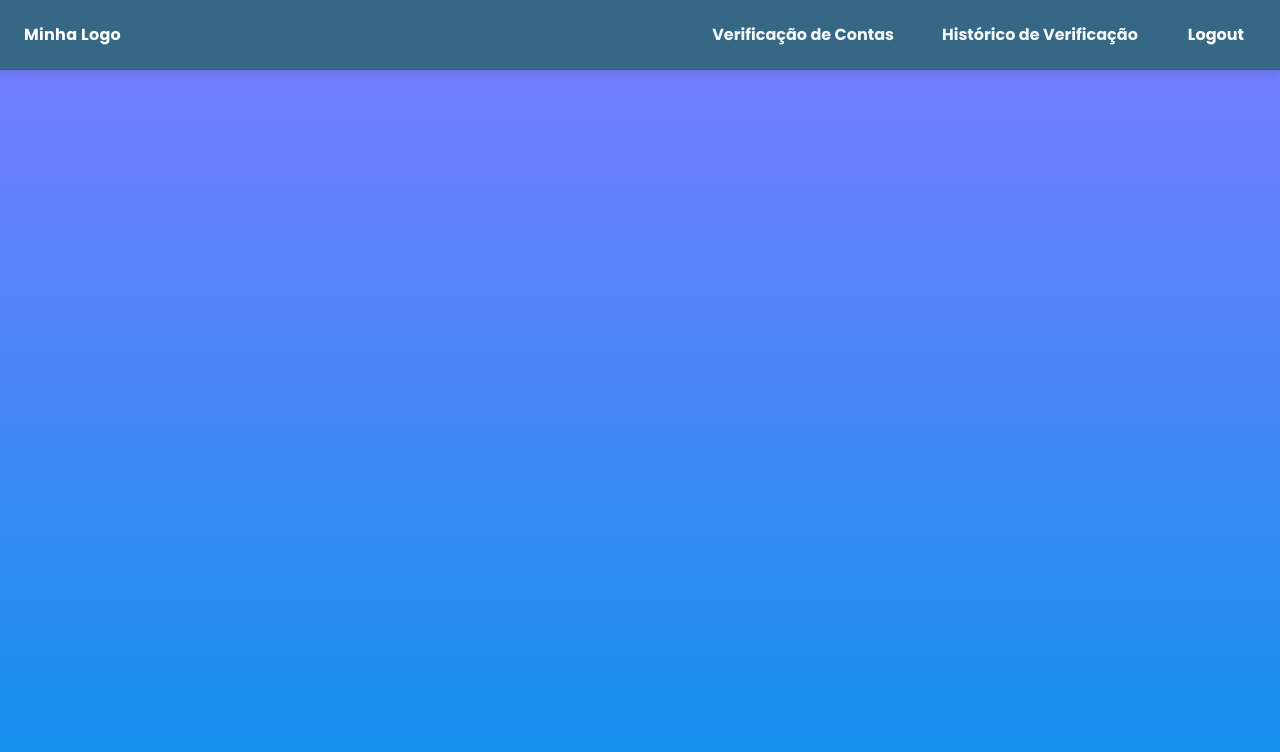
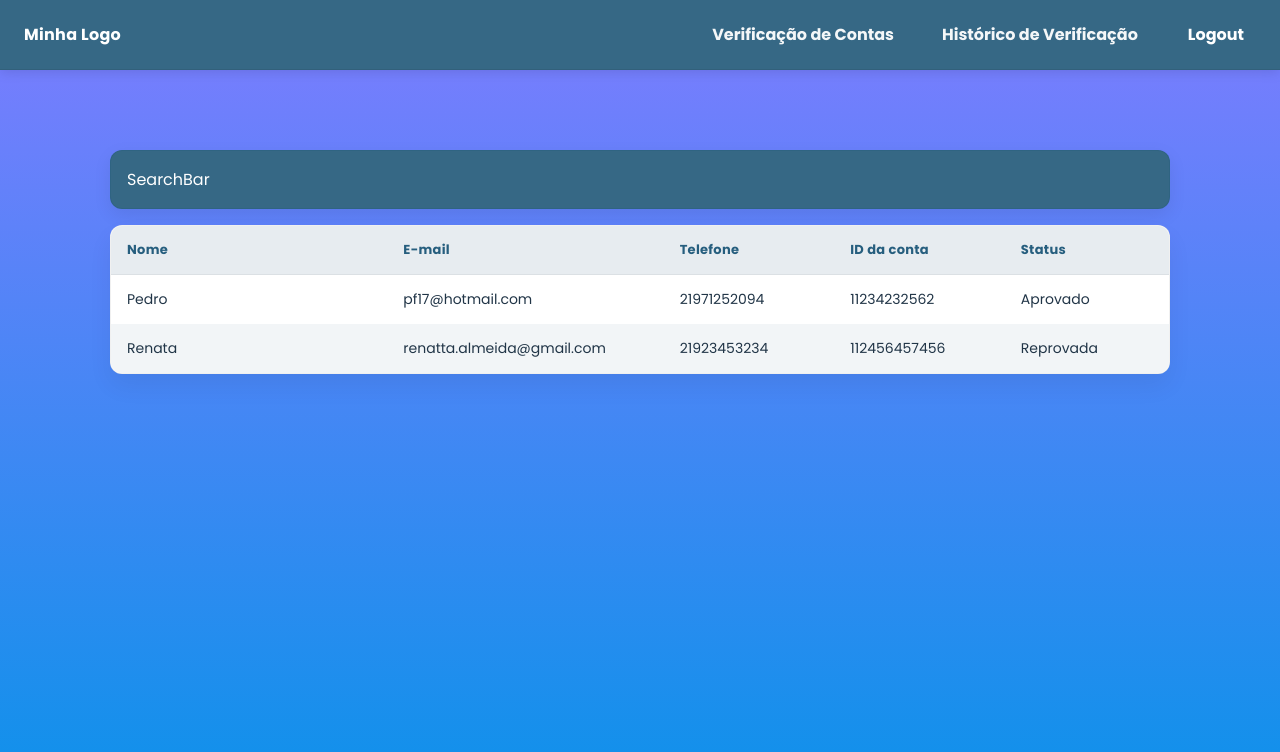
Before and after one commit to pedrosilva2604/project-solo-Pedro-FRONT_END, a React (Vite) app in the folder Gestão-Interna/: page /historico in a window 1280 px wide. Shown: the top 752 px of the page. Built offline with nearby package versions, Linux system fonts and the light colour scheme; a web font is replaced by a local one.

Commit message:
Começo do front-end da parte de histórico, testes feito em relação aos resultados, finalizando barra de pesquisa e começo de conexão front-end e back-end.

```diff
--- a/Gestão-Interna/src/App.jsx
+++ b/Gestão-Interna/src/App.jsx
@@ -2,6 +2,7 @@ import React from "react";
 import { Routes, Route, Navigate } from "react-router-dom";
 import NavBar from "./components/NavBar/NavBar.jsx";
 import Verificacao from "./pages/Verificacao/Verificacao.jsx";
+import Historico from "./pages/Historico/Historico.jsx";
 
 export default function App() {
   return (
@@ -10,6 +11,7 @@ export default function App() {
       <Routes>
         <Route path="/" element={<Navigate to="/verificacao" replace />} />
         <Route path="/verificacao" element={<Verificacao />} />
+        <Route path="/historico" element={<Historico />} />
       </Routes>
     </>
   );
--- /dev/null
+++ b/Gestão-Interna/src/pages/Historico/Historico.css
@@ -0,0 +1,115 @@
+:root{
+  --primary:#366885;
+  --accent:#7895ac;
+  --white:#fff;
+  --dark:#265e7e;
+  --muted:#7e9eb1;
+}
+
+/* wrapper da página de histórico */
+.search-bar-container{
+  max-width: 1100px;
+  margin: 80px auto 40px;
+  padding: 0 20px;
+  display: grid;
+  grid-template-columns: 1fr;
+  gap: 16px;
+}
+
+/* bloco do filtro/busca (topo) */
+.search-filter{
+  background: var(--primary);
+  color: var(--white);
+  border: 1px solid color-mix(in srgb, var(--dark) 40%, transparent);
+  border-radius: 12px;
+  padding: 16px;
+  display: grid;
+  grid-template-columns: 1fr auto;
+  gap: 12px;
+  align-items: center;
+  box-shadow: 0 6px 18px rgba(0,0,0,.08);
+}
+
+/* inputs e botão dentro do filtro */
+.search-filter input[type="text"],
+.search-filter input[type="search"]{
+  width: 100%;
+  height: 40px;
+  border-radius: 30px;
+  border: 1px solid var(--dark);
+  background: var(--muted);
+  color: var(--white);
+  padding: 0 14px;
+  font-size: 15px;
+  outline: none;
+}
+
+.search-filter button{
+  height: 40px;
+  padding: 0 16px;
+  border: none;
+  border-radius: 30px;
+  background: var(--accent);
+  color: var(--white);
+  font-weight: 700;
+  cursor: pointer;
+  transition: opacity .2s ease;
+}
+.search-filter button:hover{ opacity: .85; }
+
+/* bloco dos resultados (lista branca separada) */
+.search-results{
+  background: var(--white);
+  border-radius: 12px;
+  border: 1px solid rgba(0,0,0,.06);
+  box-shadow: 0 12px 24px rgba(0,0,0,.06);
+  overflow: hidden;
+}
+
+/* cabeçalho da tabela/lista */
+.search-results .results-header{
+  display: grid;
+  grid-template-columns: 2fr 2fr 1.2fr 1.2fr 1fr; /* e-mail | nome | data | precisa confirmar | status */
+  gap: 12px;
+  padding: 14px 16px;
+  font-weight: 700;
+  font-size: 13px;
+  letter-spacing: .3px;
+  color: var(--dark);
+  background: color-mix(in srgb, var(--accent) 18%, var(--white));
+  border-bottom: 1px solid rgba(0,0,0,.05);
+}
+
+/* linha de resultado */
+.search-results .results-row{
+  display: grid;
+  grid-template-columns: 2fr 2fr 1.2fr 1.2fr 1fr;
+  gap: 12px;
+  padding: 14px 16px;
+  font-size: 14px;
+  color: #213547;
+}
+.search-results .results-row:nth-child(odd){
+  background: color-mix(in srgb, var(--muted) 10%, var(--white));
+}
+
+/* status badges opcionais */
+.badge{
+  display:inline-block;
+  padding:4px 10px;
+  border-radius: 999px;
+  font-size: 12px;
+  font-weight: 700;
+}
+.badge--ok{ background: #e8f7ee; color:#1e7e34; }
+.badge--pending{ background:#f0f5ff; color:#234ea0; }
+.badge--fail{ background:#fdecec; color:#a12626; }
+
+/* responsivo */
+@media (max-width: 860px){
+  .search-filter{ grid-template-columns: 1fr; }
+  .search-results .results-header,
+  .search-results .results-row{
+    grid-template-columns: 1.6fr 1.6fr 1fr 1fr; /* esconda/condense uma coluna se quiser */
+  }
+}
--- /dev/null
+++ b/Gestão-Interna/src/pages/Historico/Historico.jsx
@@ -0,0 +1,55 @@
+import { _useState } from "react";
+import React from "react";
+import "./Historico.css";
+
+function Historico() {
+  const users = [
+    {
+      id: "123456789",
+      nome: "Pedro",
+      email: "pf17@hotmail.com",
+      telefone: "21971252094",
+      IDconta: "11234232562",
+      Status: "Aprovado",
+    },
+    {
+      id: "123424234",
+      nome: "Renata",
+      email: "renatta.almeida@gmail.com",
+      telefone: "21923453234",
+      IDconta: "112456457456",
+      Status: "Reprovada",
+    },
+  ];
+
+  const uniqueUsers = Array.from(new Map(users.map((user) => [user.id, user])).values())
+
+  return (
+    <div className="search-bar-container">
+      <div className="search-filter">SearchBar</div>
+      <div className="search-results">
+        {/* só pra enxergar o bloco agora */}
+        <div className="results-header">
+          <span>Nome</span>
+          <span>E-mail</span>
+          <span>Telefone</span>
+          <span>ID da conta</span>
+          <span>Status</span>
+        </div>
+        {uniqueUsers.map((user) => (
+
+          <div className="results-row">
+            <p>{user.nome}</p>
+            <p>{user.email}</p>
+            <p>{user.telefone}</p>
+            <p>{user.IDconta}</p>
+            <p>{user.Status}</p>
+          </div>
+
+        ))}
+      </div>
+    </div>
+  );
+}
+
+export default Historico;
--- a/Gestão-Interna/src/pages/Verificacao/Verificacao.css
+++ b/Gestão-Interna/src/pages/Verificacao/Verificacao.css
@@ -20,7 +20,7 @@ form {
     max-width: 50%;
     width: 400px;
     margin-bottom: 20px;
-    margin-top: 50px;
+    margin-top: 10px;
 
     & button {
         border-radius: 30px;
--- a/Gestão-Interna/src/pages/Verificacao/Verificacao.jsx
+++ b/Gestão-Interna/src/pages/Verificacao/Verificacao.jsx
@@ -14,7 +14,7 @@ function Verificacao() {
         <input type="text" name="id-conta" placeholder="ID da Conta"  />
         <FileInput />
 
-        <button type='button'> Enviar Dados </button>
+        <button type='button'> Enviar Dados Para Análise </button>
       </form>
 
 
```
Also changed, not shown: Gestão-Interna/src/components/SearchFilter/SearchFilter.jsx (added, +7 -0 lines), Gestão-Interna/src/components/SearchFilter/SearchFilter.css (added).
